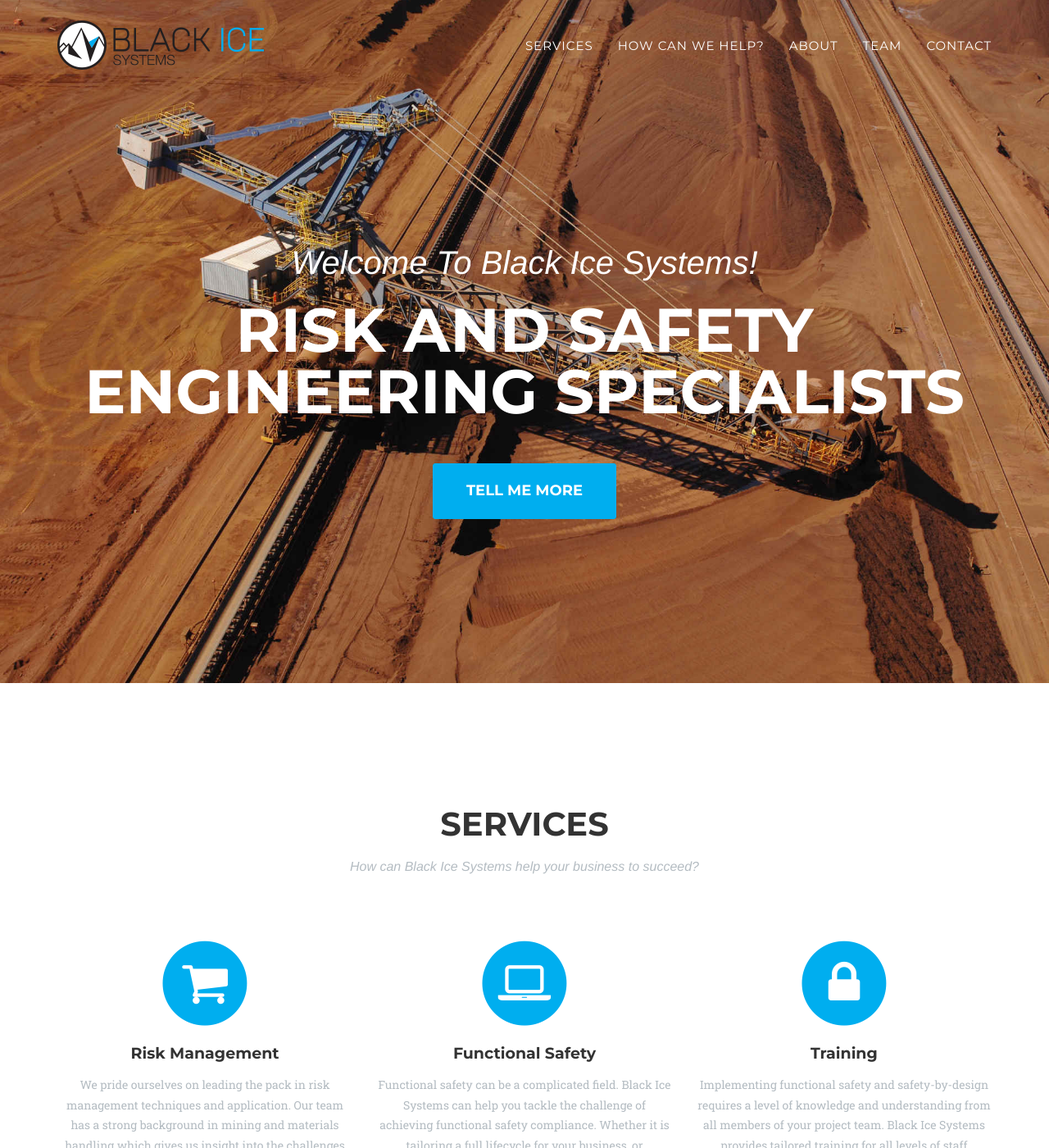
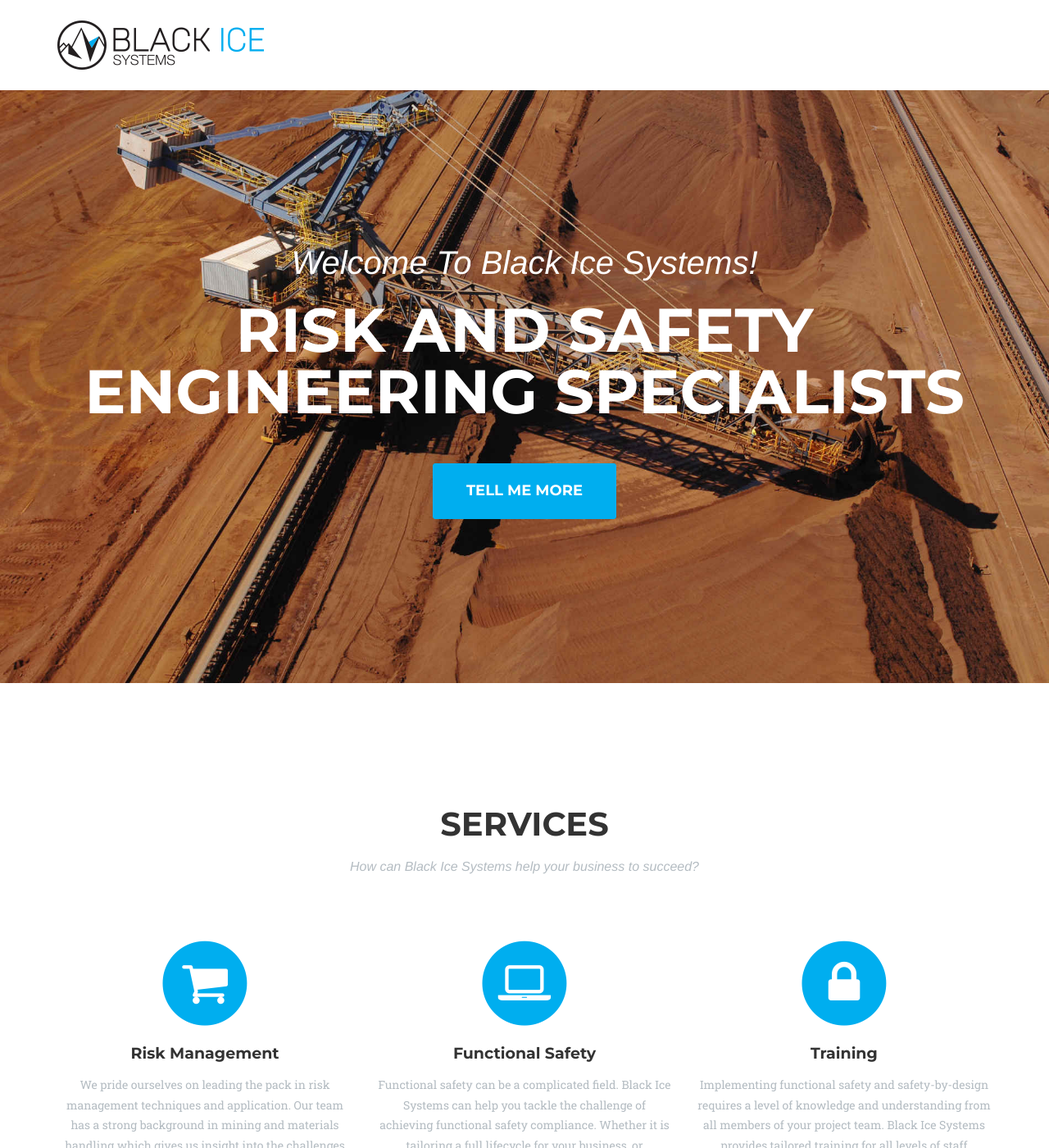
Before and after one commit to BlackIceSystems/blackicesystems, a Jekyll site: the page built from index.html, in a window 1280 px wide and 1400 px high. Shown: the whole window at 82% size. Built offline with Jekyll 4.4.1, drawn with Linux system fonts in a browser that asks for light colours; some web fonts are replaced.

Commit message:
fixing colours

```diff
--- a/_includes/css/agency.css
+++ b/_includes/css/agency.css
@@ -219,7 +219,7 @@ fieldset[disabled] .btn-xl.active {
 .navbar-default .nav li a:hover,
 .navbar-default .nav li a:focus {
     outline: 0;
-    color: #{{ site.data.template.color.primary }};
+    color: #222;
 }
 
 .navbar-default .navbar-nav>.active>a {
@@ -238,7 +238,7 @@ fieldset[disabled] .btn-xl.active {
     .navbar-default {
         padding: 25px 0;
         border: 0;
-        background-color: transparent;
+        background-color: #FFF;
         -webkit-transition: padding .3s;
         -moz-transition: padding .3s;
         transition: padding .3s;
```
